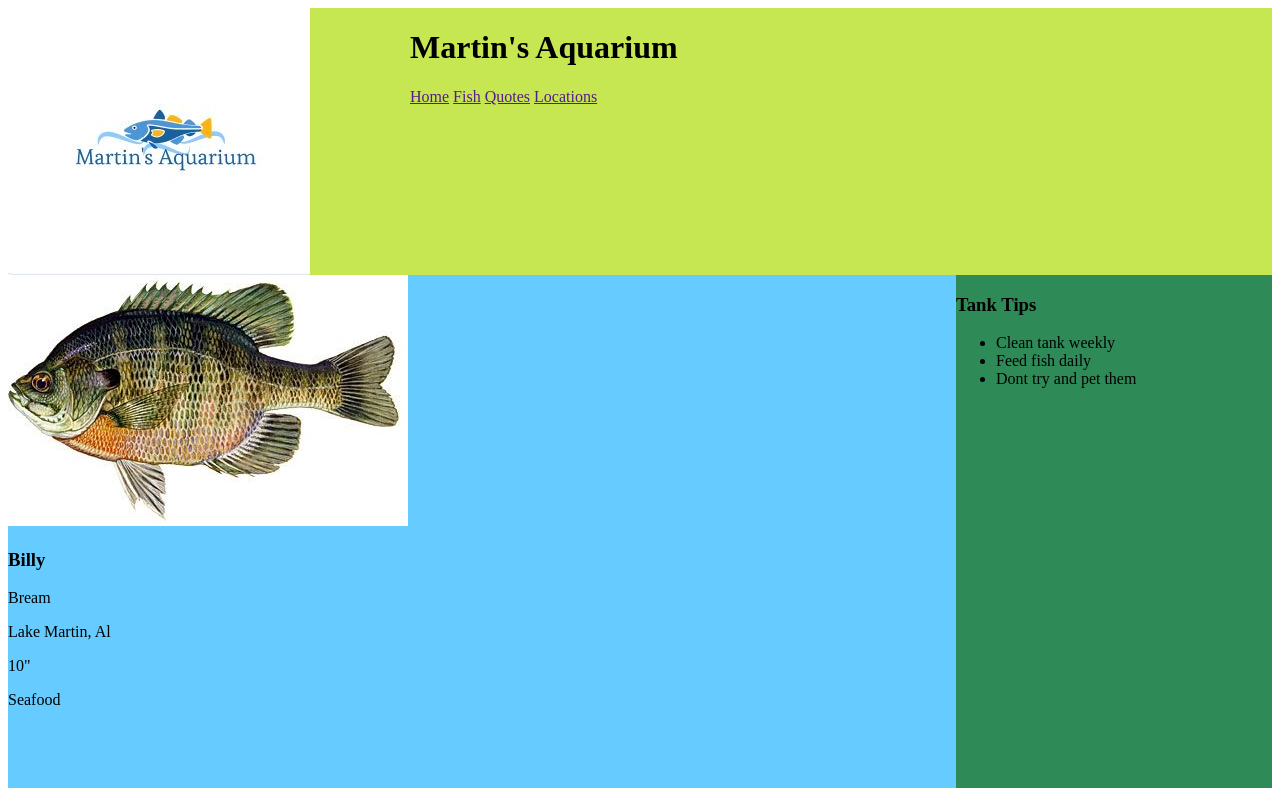
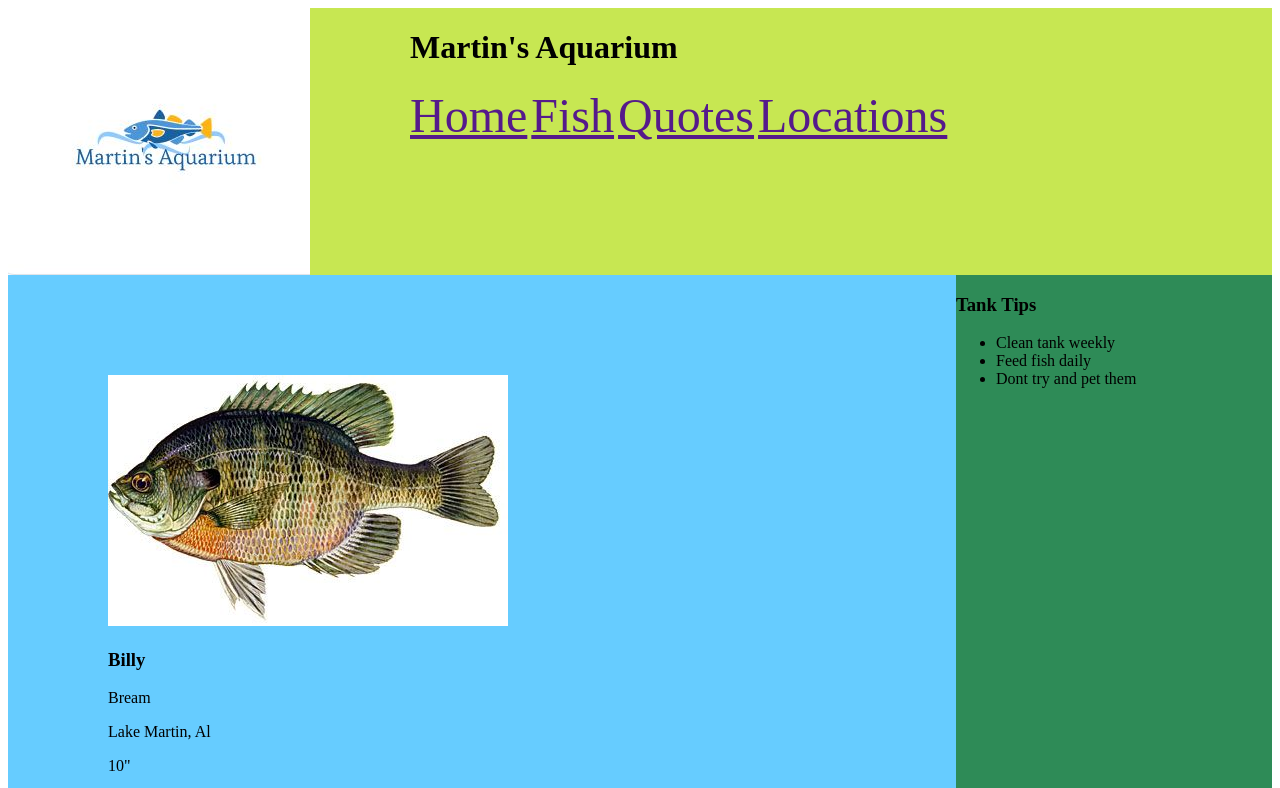
Before and after one commit to Loganwebb1994/c46-martins-aquarium, a plain HTML site: page index.html in a window 1280 px wide. Shown: the top 788 px of the page. Drawn offline with Linux system fonts and the light colour scheme.

Commit message:
added styling

```diff
--- a/index.html
+++ b/index.html
@@ -11,12 +11,12 @@
         <header class="header">
             <img src="./images/MartinsLogo.JPG">
             <div class="headerContainer">
-                <h1>Martin's Aquarium</h1>
+                <h1 class="title">Martin's Aquarium</h1>
                 <nav>
-                    <a href="">Home</a>
-                    <a href="">Fish</a>
-                    <a href="">Quotes</a>
-                    <a href="">Locations</a>
+                    <a class="navLink" href="">Home</a>
+                    <a class="navLink" href="">Fish</a>
+                    <a class="navLink" href="">Quotes</a>
+                    <a class="navLink" href="">Locations</a>
                 </nav>
             </div>
         </header>
--- a/styles/main.css
+++ b/styles/main.css
@@ -8,14 +8,17 @@
 }
 .header {
     display: flex;
-    background-color: #c7e752;
+    background-color:#c7e752 ;
 }
 .headerContainer{
     margin-left: 100px;
+    margin-bottom: 50px;
 
 }
 .fishCard{
     margin-bottom: 100px;
+    margin-top: 100px;
+    margin-left: 100px;
 }
 .containerLeft{
     flex-basis: 75%;
@@ -29,3 +32,24 @@
     max-width: 200%;
     height:auto;
 }
+.navLink{
+    font-size: 3em;
+}
+.footer{
+    background-color: #c7e752 ;
+
+}
+.title{
+    font-size: ;
+}
+.quoteCard{
+    margin-bottom: 100px;
+    margin-left: 100px;
+}
+.locationCard{
+    margin-bottom: 100px;
+    margin-left: 100px;
+}
+.body{
+    background-color: #c7e752;
+}
```
